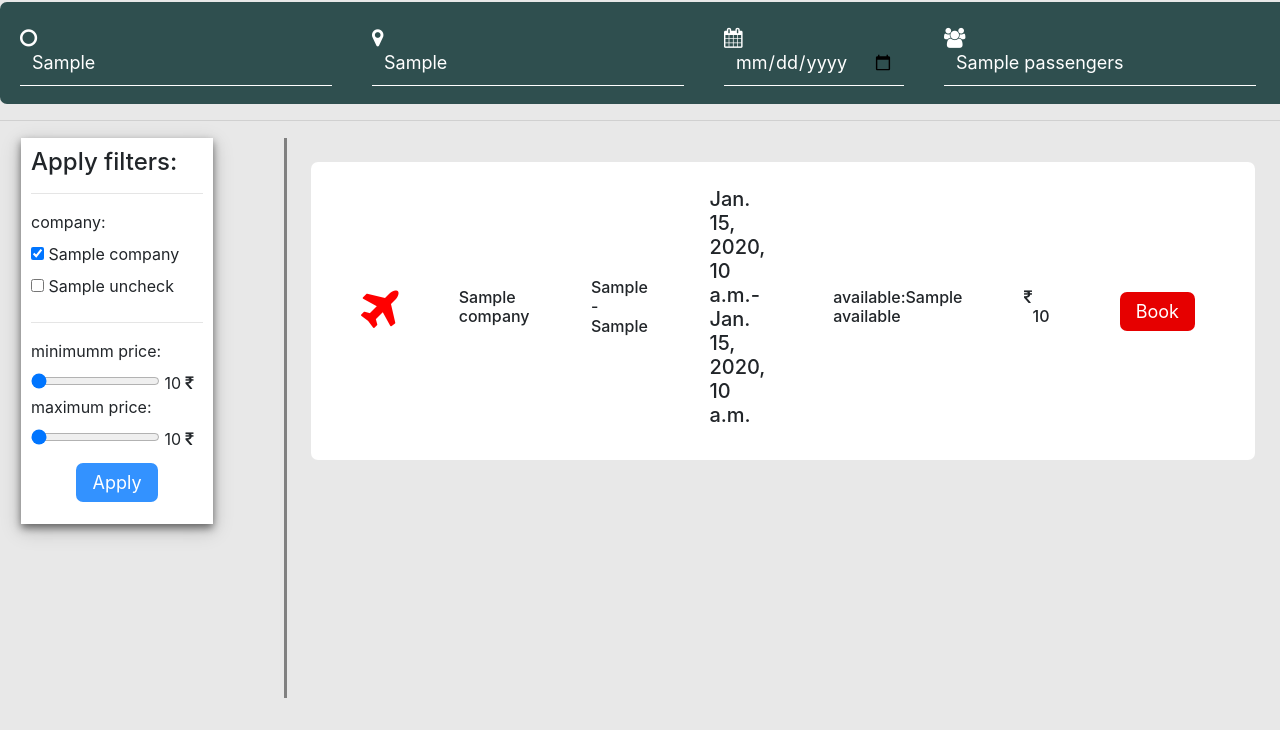
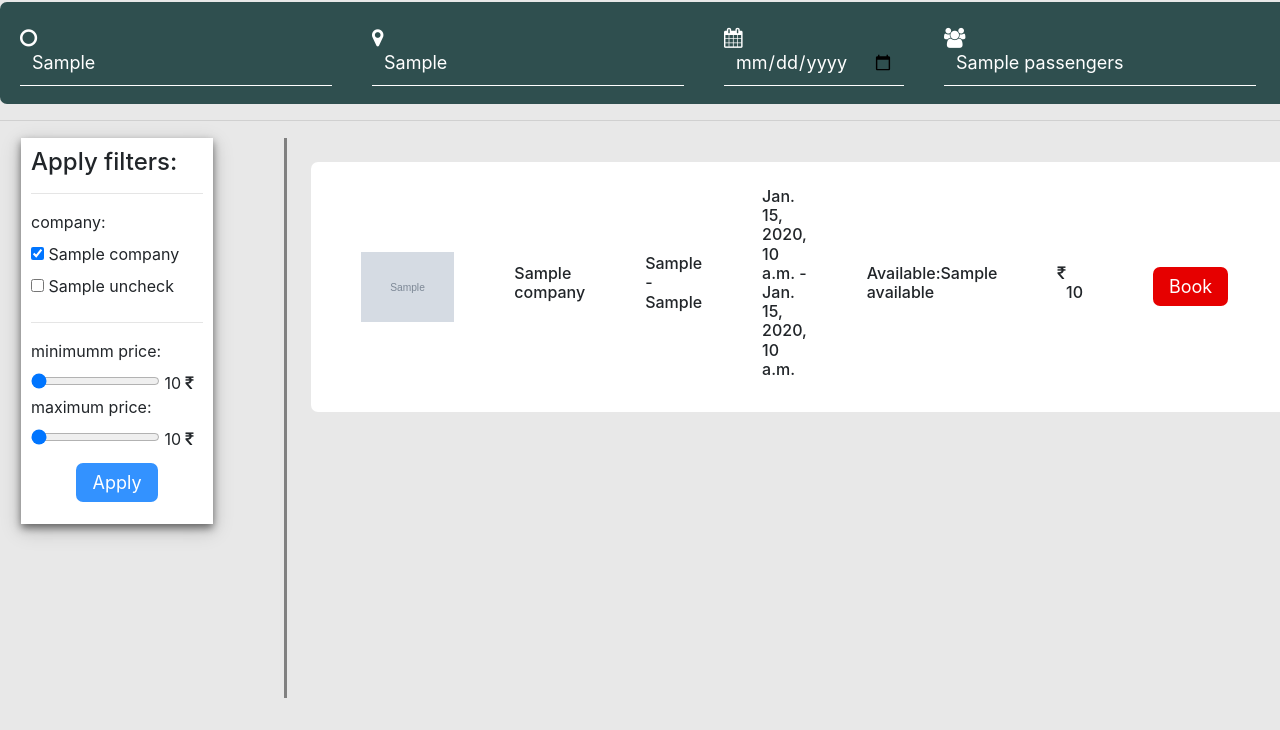
Before and after one commit to supersaiyan1033/voyage, a Django app: template voyage/authentication/templates/authentication/flights_search.html in a window 1280 px wide; the page is wider, and only the part inside the window is pictured. Shown: the part 70-800 px from the top of that part. Run offline with Django 3.2, Linux system fonts and the light colour scheme; the template is opened without the code that fills it: most values are stand-ins (such as "Sample title", 1, 10 or a date in 2020); grey boxes marked "Sample" are stand-in pictures; some libraries are stand-ins or nearby versions; some web fonts are replaced.

Commit message:
slight modifications and images added

```diff
--- a/voyage/authentication/templates/authentication/changepassword.html
+++ b/voyage/authentication/templates/authentication/changepassword.html
@@ -1,4 +1,5 @@
 <!-- CSS only -->
+<title>Change password</title>
 <link rel="stylesheet" href="https://stackpath.bootstrapcdn.com/bootstrap/4.5.2/css/bootstrap.min.css" integrity="sha384-JcKb8q3iqJ61gNV9KGb8thSsNjpSL0n8PARn9HuZOnIxN0hoP+VmmDGMN5t9UJ0Z" crossorigin="anonymous">
 
 <!-- JS, Popper.js, and jQuery -->
--- a/voyage/authentication/templates/authentication/flights_search.html
+++ b/voyage/authentication/templates/authentication/flights_search.html
@@ -2,6 +2,7 @@
 <html lang="en">
 <head>
  <meta charset="UTF-8">
+ <title>Flight search</title>
   <link href="https://fonts.googleapis.com/css2?family=Piedra&display=swap" rel="stylesheet">
   <link href="https://fonts.googleapis.com/css2?family=ABeeZee&display=swap" rel="stylesheet">
 <link rel="stylesheet" href="https://stackpath.bootstrapcdn.com/bootstrap/4.5.2/css/bootstrap.min.css" integrity="sha384-JcKb8q3iqJ61gNV9KGb8thSsNjpSL0n8PARn9HuZOnIxN0hoP+VmmDGMN5t9UJ0Z" crossorigin="anonymous">
@@ -207,7 +208,6 @@ transform:scale(1.01);
   box-shadow: 0 4px 8px 0 rgba(0, 0, 0, 0.5), 0 6px 20px 0 rgba(0, 0, 0, 0.19);
 }
 </style>
-  <title>Flights booking</title>
 </head>
 <body>
 {% load static %}
@@ -340,8 +340,8 @@ transform:scale(1.01);
 <output>{{maxm_price}}</output>&nbsp<i class="fa fa-inr"></i>
 {% else %}
 <label for="pricerange">maximum price:</label><br>
-<input type="range" value="10000" min="10000" max="40999" oninput="this.nextElementSibling.value = this.value" name="maxm_price">
-<output>10000</output>&nbsp<i class="fa fa-inr"></i>
+<input type="range" value="40999" min="10000" max="40999" oninput="this.nextElementSibling.value = this.value" name="maxm_price">
+<output>40999</output>&nbsp<i class="fa fa-inr"></i>
 {% endif %}
 
 <div class="loginbtn">
@@ -354,33 +354,33 @@ transform:scale(1.01);
 {% if flights %}
 <td style="text-align:right;padding-left:50px;vertical-align:text-top;align:left;">
 <div class="results" style="border-left-style:solid;float:right;margin:auto;border-color:grey; margin:4px, 4px; padding:4px;  height: 70vh;  overflow-x: hidden; overflow-y: auto; text-align:justify; ">
-{% for flights in flights %}
+{% for flight in flights %}
 <div class="flights" style="background-color:white;border-radius:7px;margin:20px;padding:20px;">
 <table>
 <tr>
-<td style="padding:5px 30px;">
-<i class="fa fa-plane fa-3x" style="color:red;"></i>
-{% comment %} <img src= "{% static 'authentication/images/SpiceJet.png' %}" height="70"> {% endcomment %}
+<td style="padding:5px 30px;width:6vw">
+
+ <img src= "{% static flight.image %}" height="70">
 </td>
-<td style="padding:5px 30px;">
-<h6>{{flights.company}}</h6>
+<td style="padding:5px 30px;width:6vw;">
+<h6>{{flight.company}}</h6>
 </td>
-<td style="padding:5px 30px;">
-<h6>{{flights.from_p}} - {{flights.to_p}}</h6>
+<td style="padding:5px 30px;width:15vw;">
+<h6>{{flight.from_p}} - {{flight.to_p}}</h6>
 </td>
 
-<td style="padding:5px 30px;">
-<h5>{{flights.time_from}}-{{flights.time_to}}</h6>
+<td style="padding:5px 30px;width:20vw;">
+<h6>{{flight.time_from}} - {{flight.time_to}}</h6>
 </td>
-<td style="padding:5px 30px;">
-<h6>available:{{flights.available}}</h6>
+<td style="padding:5px 30px;width:10vw;">
+<h6>Available:{{flight.available}}</h6>
 </td>
-<td style="padding:5px 30px;">
-<h6><i class="fa fa-inr"></i>&nbsp&nbsp{{flights.price}}</h6>
+<td style="padding:5px 30px;width:8vw">
+<h6><i class="fa fa-inr"></i>&nbsp&nbsp{{flight.price}}</h6>
 </td>
-<td style="padding:5px 30px;">
+<td style="padding:5px 30px;width:5vw;">
 <div class="loginbtn">
-             <input class="btn" type="submit" name="" value="Book" onclick="window.location.href='http://127.0.0.1:8000/login/{{userId}}/{{email}}/flights/book/?c1={{flights.date_pk}}&c2={{passengers}}'">
+             <input class="btn" type="submit" name="" value="Book" onclick="window.location.href='http://127.0.0.1:8000/login/{{userId}}/{{email}}/flights/book/?c1={{flight.date_pk}}&c2={{passengers}}'">
         </div>
 </td>
 </tr>
--- a/voyage/authentication/templates/authentication/home.html
+++ b/voyage/authentication/templates/authentication/home.html
@@ -1,7 +1,7 @@
 <!DOCTYPE html>
 <html>
 <head>
-
+<title>Voyage-Home</title>
  <link rel="stylesheet" href="https://fonts.googleapis.com/css?family=Inconsolata">
 <link rel="stylesheet" href="https://stackpath.bootstrapcdn.com/bootstrap/4.5.2/css/bootstrap.min.css" integrity="sha384-JcKb8q3iqJ61gNV9KGb8thSsNjpSL0n8PARn9HuZOnIxN0hoP+VmmDGMN5t9UJ0Z" crossorigin="anonymous">
 <link rel="stylesheet" href="https://cdnjs.cloudflare.com/ajax/libs/font-awesome/4.7.0/css/font-awesome.min.css">
--- a/voyage/authentication/templates/authentication/profile.html
+++ b/voyage/authentication/templates/authentication/profile.html
@@ -1,4 +1,5 @@
 <!-- CSS only -->
+<title>User profile</title>
 <link rel="stylesheet" href="https://stackpath.bootstrapcdn.com/bootstrap/4.5.2/css/bootstrap.min.css" integrity="sha384-JcKb8q3iqJ61gNV9KGb8thSsNjpSL0n8PARn9HuZOnIxN0hoP+VmmDGMN5t9UJ0Z" crossorigin="anonymous">
 
 <!-- JS, Popper.js, and jQuery -->
--- a/voyage/authentication/templates/authentication/signup.html
+++ b/voyage/authentication/templates/authentication/signup.html
@@ -1,7 +1,7 @@
 <!DOCTYPE html>
 <html>
 <head>
-    <title>Voyage</title>
+    <title>Voyage-Signup</title>
      <link rel="stylesheet" href="https://fonts.googleapis.com/css?family=Inconsolata">
     <style>
         @import "https://maxcdn.bootstrapcdn.com/font-awesome/4.6.3/css/font-awesome.min.css";
```
Also changed, not shown: voyage/authentication/templates/authentication/flights_book.html (+13 -2 lines), voyage/authentication/views.py (+6 -3 lines).
